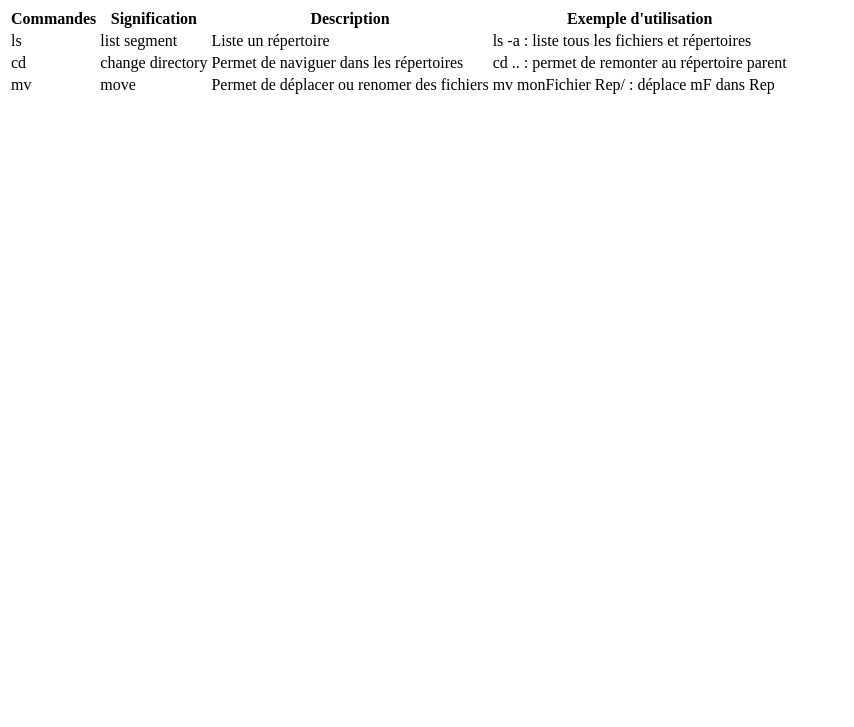
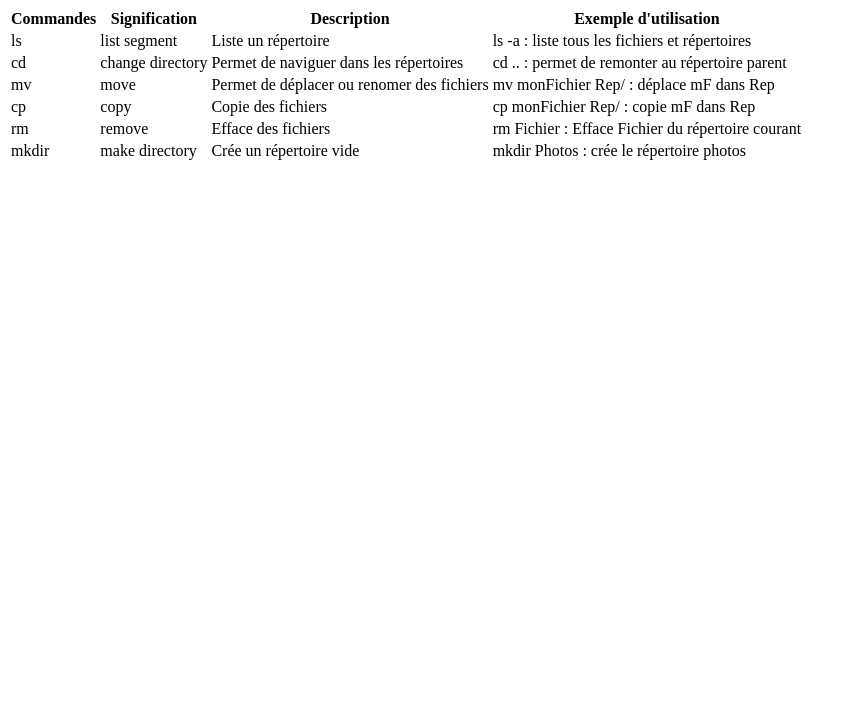
Before and after one commit to XavierMongy/Linux, a plain HTML site: page index.html in a window 1280 px wide. Shown: the part 73-800 px from the top of the page, without its empty margins (0-854 px from the left). Drawn offline with Linux system fonts and the light colour scheme.

Commit message:
add commands 4,5,6

```diff
--- a/index.html
+++ b/index.html
@@ -42,7 +42,26 @@
 			<td class="underline">mv monFichier Rep/ : déplace mF dans Rep</td>
 		</tr>
 
+		<tr> <!--quatrième commande-->
+			<td>cp</td>
+			<td>copy</td>
+			<td>Copie des fichiers</td>
+			<td>cp monFichier Rep/ :  copie mF dans Rep</td>
+		</tr>
 
+		<tr> <!--cinquième commande-->
+			<td class="underline">rm</td>
+			<td class="underline">remove</td>
+			<td class="underline">Efface des fichiers</td>
+			<td class="underline">rm Fichier : Efface Fichier du répertoire courant</td>
+		</tr>
+
+		<tr> <!--sixième commande-->
+			<td>mkdir</td>
+			<td>make directory</td>
+			<td>Crée un répertoire vide</td>
+			<td>mkdir Photos : crée le répertoire photos</td>
+		</tr>
 
 
 
```
